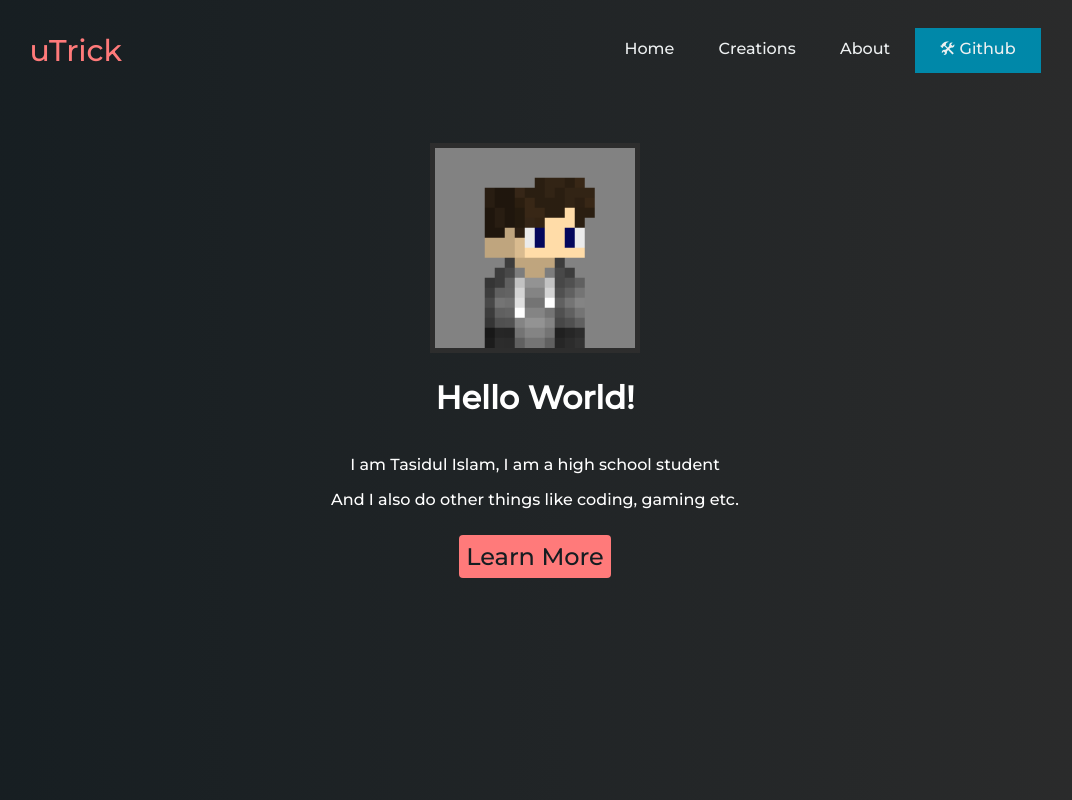
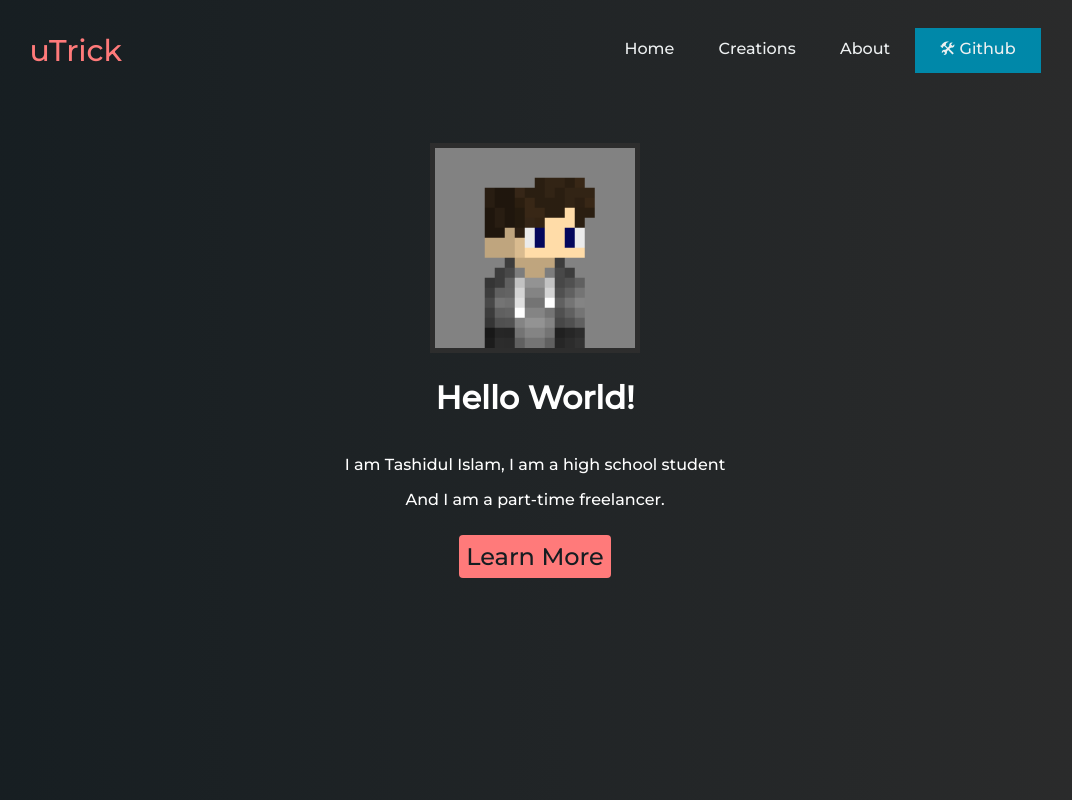
Before and after one commit to Tashid47/utrickofficial, a plain HTML site: page index.html in a window 1280 px wide. Shown: the whole page, without its empty margins (105-1177 px from the left). Drawn offline with Linux system fonts and the light colour scheme.

Commit message:
Update index.html

```diff
--- a/index.html
+++ b/index.html
@@ -19,15 +19,15 @@
                 <li><a href="index.html">Home</a></li>
                 <li><a href="html/creations.html">Creations</a></li>
                 <li><a href="html/about.html">About</a></li>
-                <a class="cta" href='https://github.com/Tasid47'><button class="githubButton">🛠 Github</button></a>
+                <a class="cta" href='https://github.com/tashidreal'><button class="githubButton">🛠 Github</button></a>
             </nav>
         </header>
         <div class="homediv">
             <img src="images/uAvatar.png" alt="uTrick's Picture" class="homeavatar">
             <h1>Hello World!</h1>
         </div>
-        <p>I am Tasidul Islam, I am a high school student</p>
-        <p>And I also do other things like coding, gaming etc.</p>
+        <p>I am Tashidul Islam, I am a high school student</p>
+        <p>And I am a part-time freelancer.</p>
         <div class="morediv">
             <a class="more" href="html/about.html">Learn More</a>
         </div>
```
